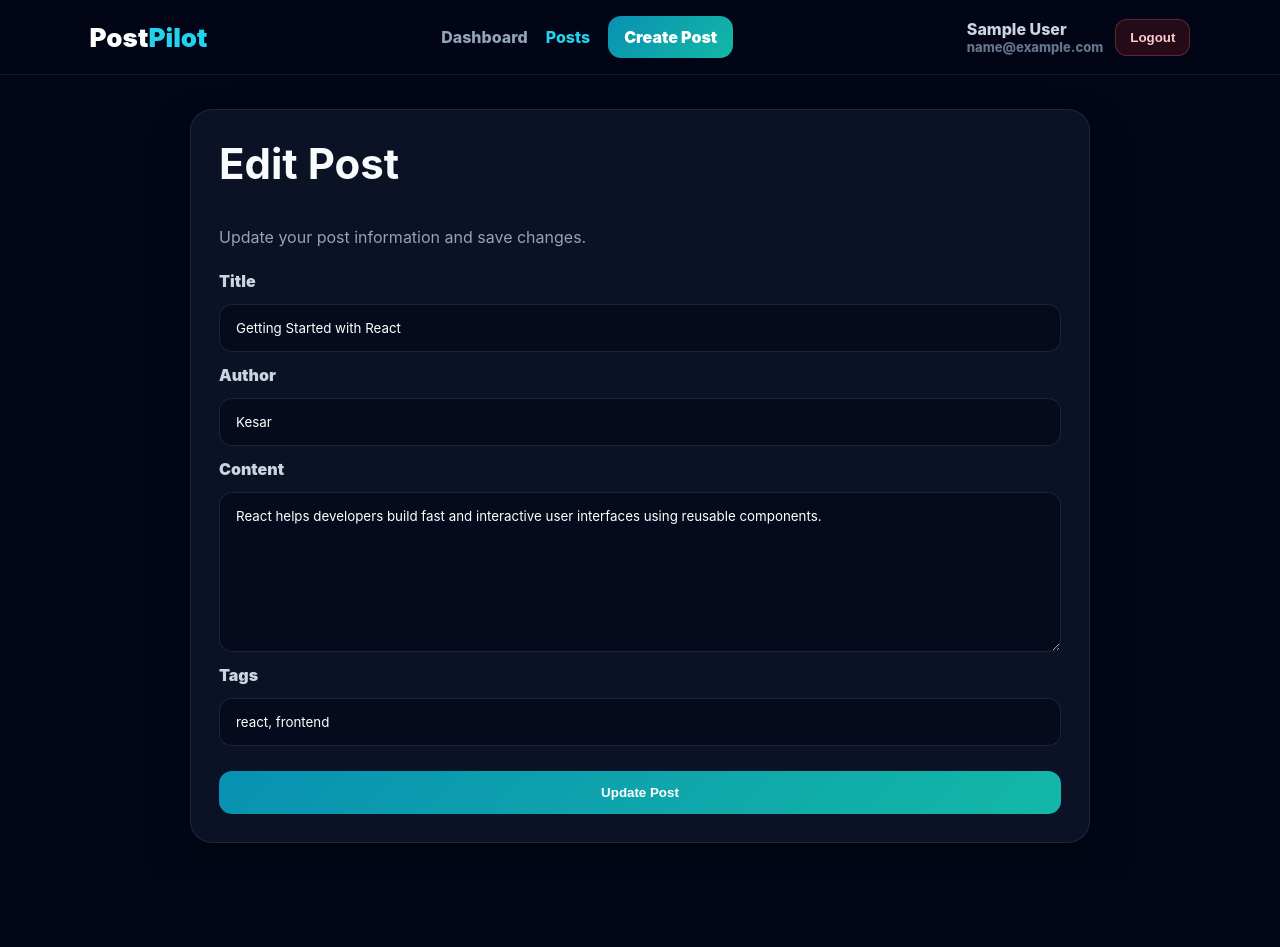
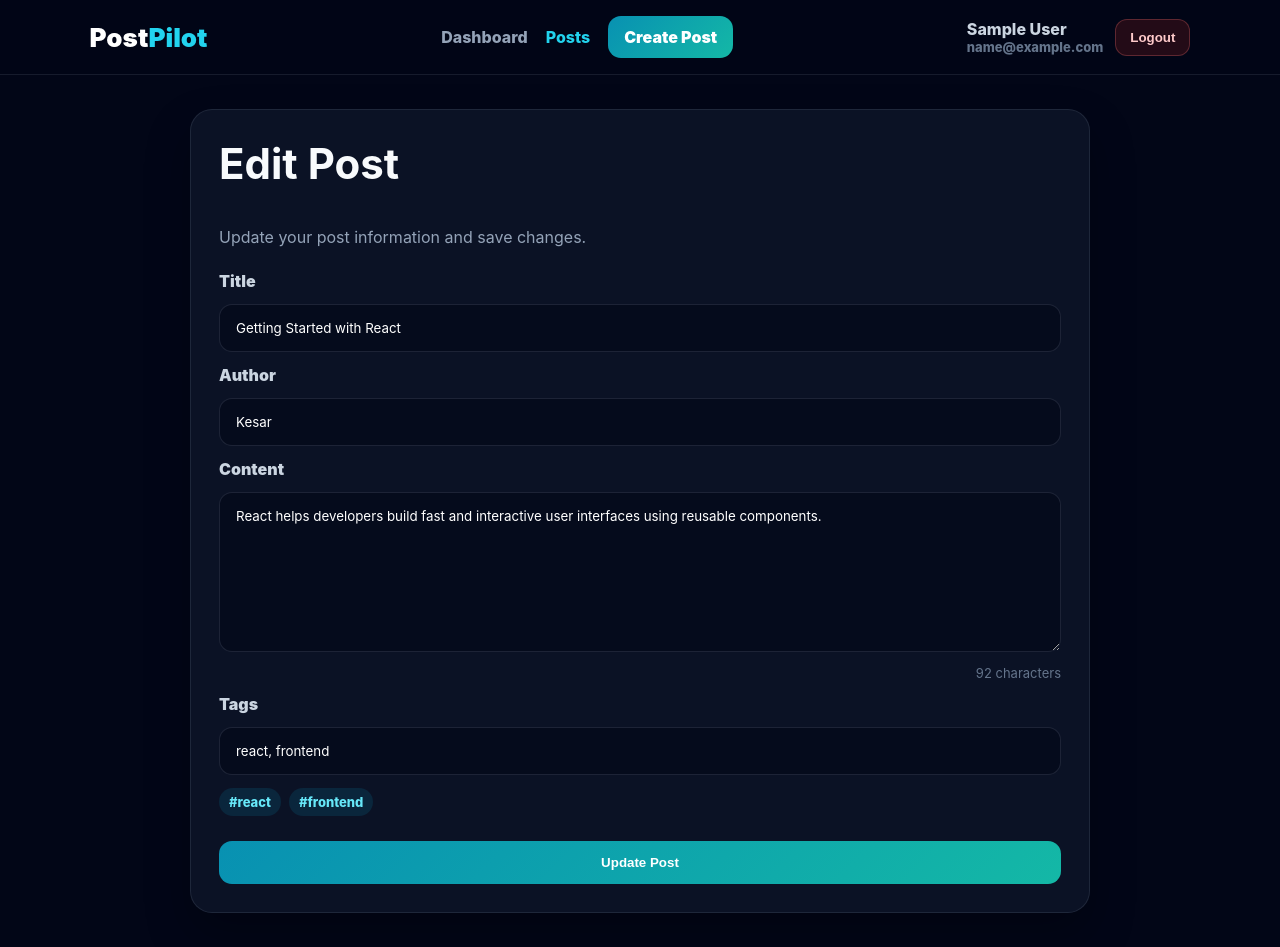
Before and after one commit to Kesarkarale/post-management-system, a React (Vite) app: page /posts/1/edit in a window 1280 px wide. Before the commit the page ends 877 px from the top, so only its background shows below. Built offline with nearby package versions, Linux system fonts and the light colour scheme; sample sign-in values are in the browser's storage.

Commit message:
Update PostForm.jsx

```diff
--- a/src/components/PostForm.jsx
+++ b/src/components/PostForm.jsx
@@ -1,10 +1,21 @@
-import { useState } from "react";
+import { useEffect, useState } from "react";
 
-export default function PostForm({ initialData, onSubmit, buttonText }) {
-  const [form, setForm] = useState(
-    initialData || { title: "", author: "", content: "", tags: "" }
-  );
+export default function PostForm({ initialData, onSubmit, buttonText, autosaveKey }) {
+  const [form, setForm] = useState(() => {
+    if (initialData) return initialData;
+    if (autosaveKey) {
+      const saved = localStorage.getItem(autosaveKey);
+      return saved ? JSON.parse(saved) : { title: "", author: "", content: "", tags: "" };
+    }
+    return { title: "", author: "", content: "", tags: "" };
+  });
+
   const [errors, setErrors] = useState({});
+
+  useEffect(() => {
+    if (!autosaveKey) return;
+    localStorage.setItem(autosaveKey, JSON.stringify(form));
+  }, [form, autosaveKey]);
 
   function handleChange(e) {
     setForm({ ...form, [e.target.name]: e.target.value });
@@ -34,27 +45,15 @@ export default function PostForm({ initialData, onSubmit, buttonText }) {
   const s = {
     form: { display: "grid", gap: 13, marginTop: 20 },
     label: { color: "#cbd5e1", fontWeight: 900 },
-    input: {
-      padding: "15px 16px",
-      borderRadius: 13,
-      border: "1px solid rgba(148,163,184,.16)",
-      background: "rgba(2,6,23,.55)",
-      color: "#fff",
-      outline: "none",
-      fontFamily: "Inter, Arial, sans-serif"
-    },
+    input: { padding: "15px 16px", borderRadius: 13, border: "1px solid rgba(148,163,184,.16)", background: "rgba(2,6,23,.55)", color: "#fff", outline: "none", fontFamily: "Inter, Arial, sans-serif" },
     error: { color: "#fca5a5", fontWeight: 700 },
-    btn: {
-      marginTop: 12,
-      background: "linear-gradient(135deg,#0891b2,#14b8a6)",
-      padding: "14px 18px",
-      borderRadius: 13,
-      color: "#fff",
-      fontWeight: 900,
-      border: "none",
-      cursor: "pointer"
-    }
+    btn: { marginTop: 12, background: "linear-gradient(135deg,#0891b2,#14b8a6)", padding: "14px 18px", borderRadius: 13, color: "#fff", fontWeight: 900, border: "none", cursor: "pointer" },
+    count: { color: "#64748b", textAlign: "right", fontSize: 13 },
+    chips: { display: "flex", gap: 8, flexWrap: "wrap" },
+    chip: { background: "rgba(8,145,178,.16)", color: "#67e8f9", padding: "6px 10px", borderRadius: 999, fontSize: 13, fontWeight: 800 }
   };
+
+  const tagPreview = form.tags.split(",").map((t) => t.trim()).filter(Boolean);
 
   return (
     <form style={s.form} onSubmit={handleSubmit}>
@@ -68,11 +67,18 @@ export default function PostForm({ initialData, onSubmit, buttonText }) {
 
       <label style={s.label}>Content</label>
       <textarea style={s.input} name="content" rows="8" value={form.content} onChange={handleChange} />
+      <div style={s.count}>{form.content.length} characters</div>
       {errors.content && <small style={s.error}>{errors.content}</small>}
 
       <label style={s.label}>Tags</label>
       <input style={s.input} name="tags" value={form.tags} onChange={handleChange} placeholder="react, ui, project" />
 
+      {tagPreview.length > 0 && (
+        <div style={s.chips}>
+          {tagPreview.map((tag) => <span key={tag} style={s.chip}>#{tag}</span>)}
+        </div>
+      )}
+
       <button style={s.btn}>{buttonText}</button>
     </form>
   );
```
